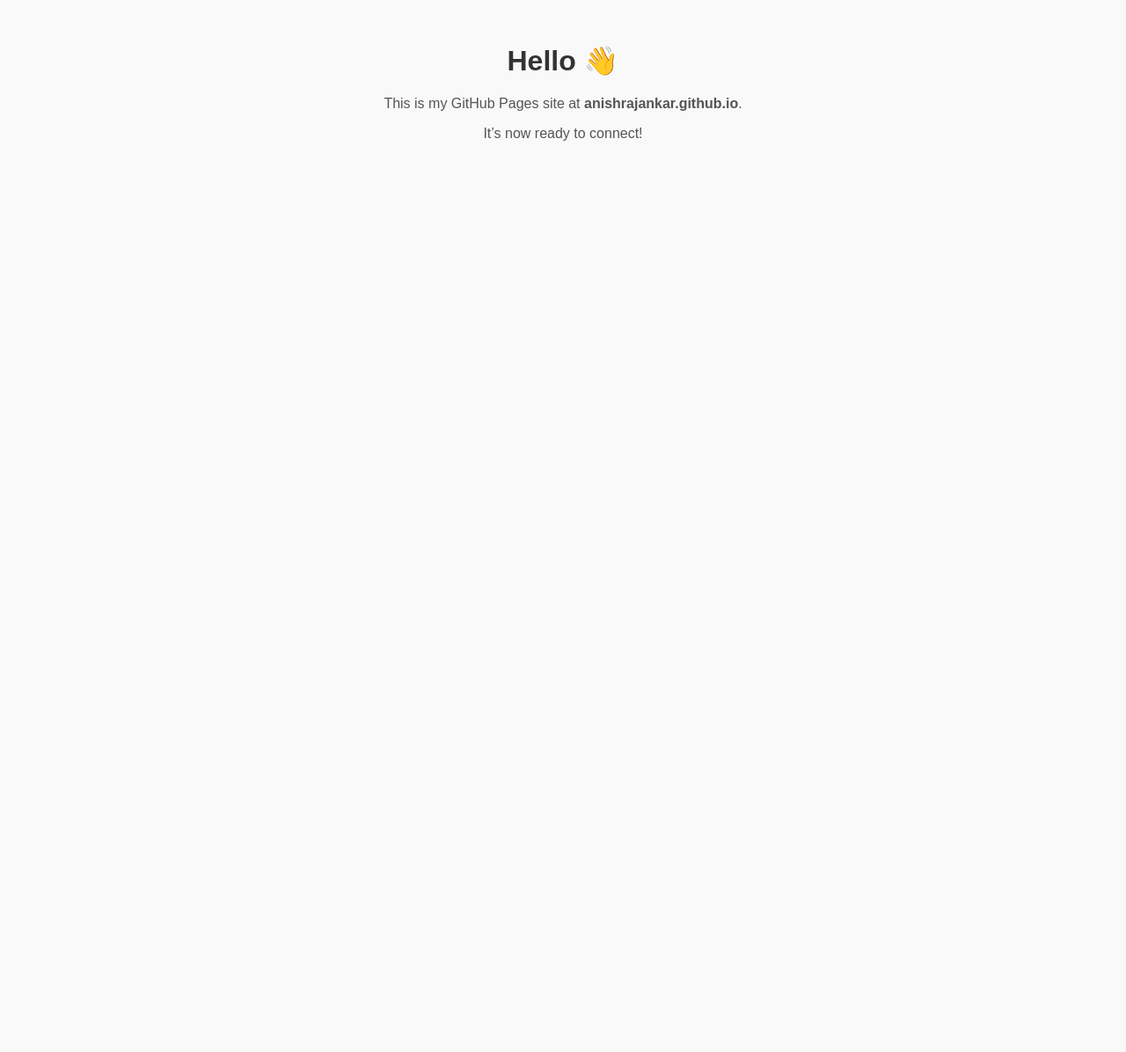
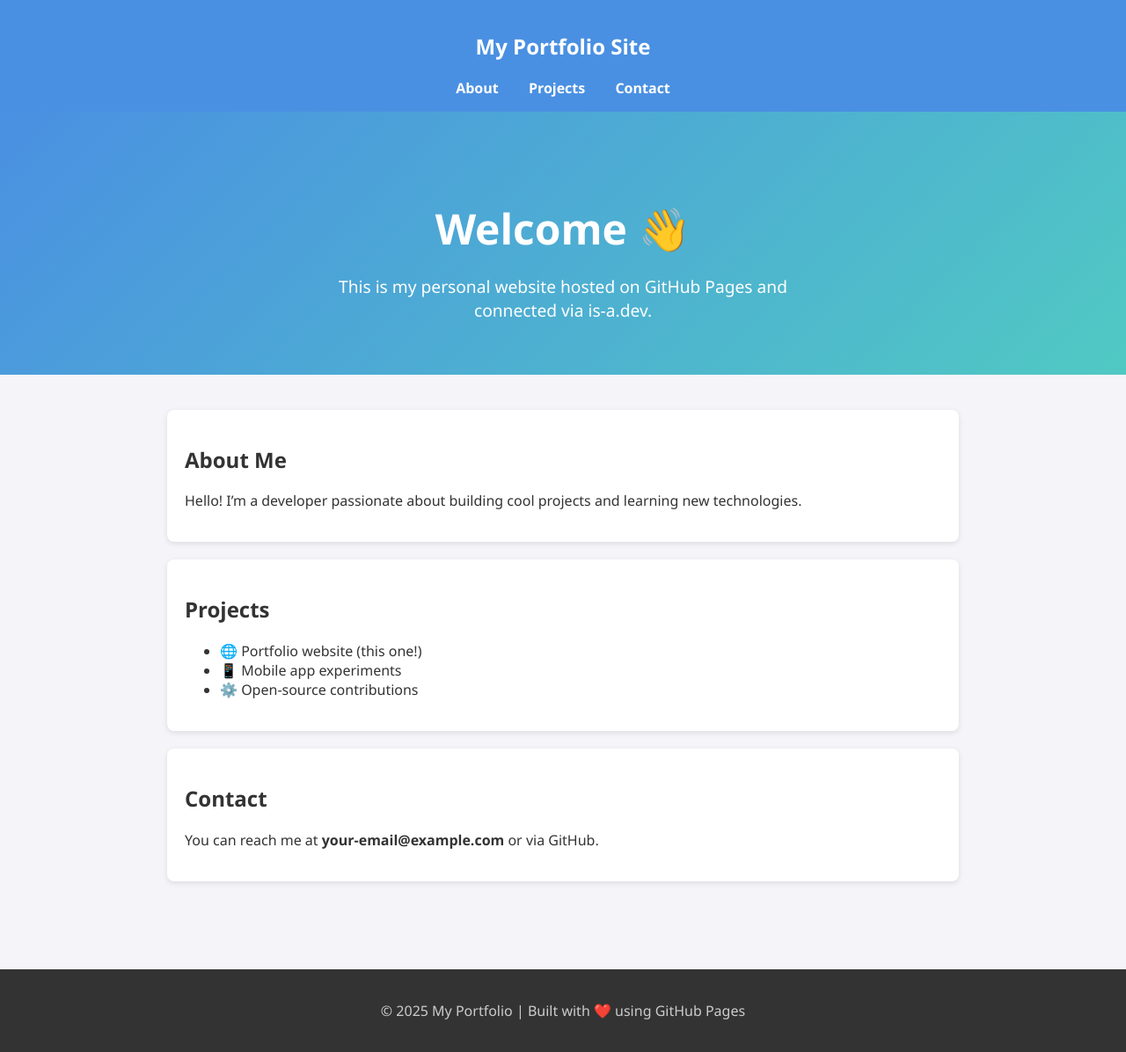
Before and after one commit to AnishRajankar/anishrajankar.github.io, a plain HTML site: page index.html in a window 1280 px wide. Shown: the whole page at 88% size. Before the commit the page ends 800 px from the top, so only its background shows below. Drawn offline with Linux system fonts and the light colour scheme.

Commit message:
portfolio site

```diff
--- a/index.html
+++ b/index.html
@@ -2,25 +2,106 @@
 <html lang="en">
 <head>
   <meta charset="UTF-8">
-  <title>Welcome to My Site</title>
+  <title>My Portfolio</title>
   <style>
     body {
-      font-family: Arial, sans-serif;
-      text-align: center;
-      margin-top: 50px;
-      background-color: #f9f9f9;
-    }
-    h1 {
+      margin: 0;
+      font-family: "Segoe UI", Arial, sans-serif;
+      background-color: #f4f4f9;
       color: #333;
     }
-    p {
-      color: #555;
+    header {
+      background: #4a90e2;
+      color: white;
+      padding: 1rem 2rem;
+      text-align: center;
+    }
+    nav {
+      margin-top: 10px;
+    }
+    nav a {
+      color: white;
+      margin: 0 15px;
+      text-decoration: none;
+      font-weight: bold;
+    }
+    nav a:hover {
+      text-decoration: underline;
+    }
+    .hero {
+      padding: 60px 20px;
+      text-align: center;
+      background: linear-gradient(135deg, #4a90e2, #50c9c3);
+      color: white;
+    }
+    .hero h1 {
+      font-size: 3rem;
+      margin-bottom: 20px;
+    }
+    .hero p {
+      font-size: 1.2rem;
+      max-width: 600px;
+      margin: auto;
+    }
+    .content {
+      padding: 40px 20px;
+      max-width: 900px;
+      margin: auto;
+    }
+    .card {
+      background: white;
+      border-radius: 8px;
+      box-shadow: 0 2px 6px rgba(0,0,0,0.1);
+      padding: 20px;
+      margin-bottom: 20px;
+    }
+    footer {
+      background: #333;
+      color: #ccc;
+      text-align: center;
+      padding: 20px;
+      margin-top: 40px;
     }
   </style>
 </head>
 <body>
-  <h1>Hello 👋</h1>
-  <p>This is my GitHub Pages site at <strong>anishrajankar.github.io</strong>.</p>
-  <p>It’s now ready to connect!</p>
+  <header>
+    <h2>My Portfolio Site</h2>
+    <nav>
+      <a href="#about">About</a>
+      <a href="#projects">Projects</a>
+      <a href="#contact">Contact</a>
+    </nav>
+  </header>
+
+  <section class="hero">
+    <h1>Welcome 👋</h1>
+    <p>This is my personal website hosted on GitHub Pages and connected via is-a.dev.</p>
+  </section>
+
+  <section class="content">
+    <div id="about" class="card">
+      <h2>About Me</h2>
+      <p>Hello! I’m a developer passionate about building cool projects and learning new technologies.</p>
+    </div>
+
+    <div id="projects" class="card">
+      <h2>Projects</h2>
+      <ul>
+        <li>🌐 Portfolio website (this one!)</li>
+        <li>📱 Mobile app experiments</li>
+        <li>⚙️ Open-source contributions</li>
+      </ul>
+    </div>
+
+    <div id="contact" class="card">
+      <h2>Contact</h2>
+      <p>You can reach me at <strong>your-email@example.com</strong> or via GitHub.</p>
+    </div>
+  </section>
+
+  <footer>
+    <p>&copy; 2025 My Portfolio | Built with ❤️ using GitHub Pages</p>
+  </footer>
 </body>
 </html>
```
